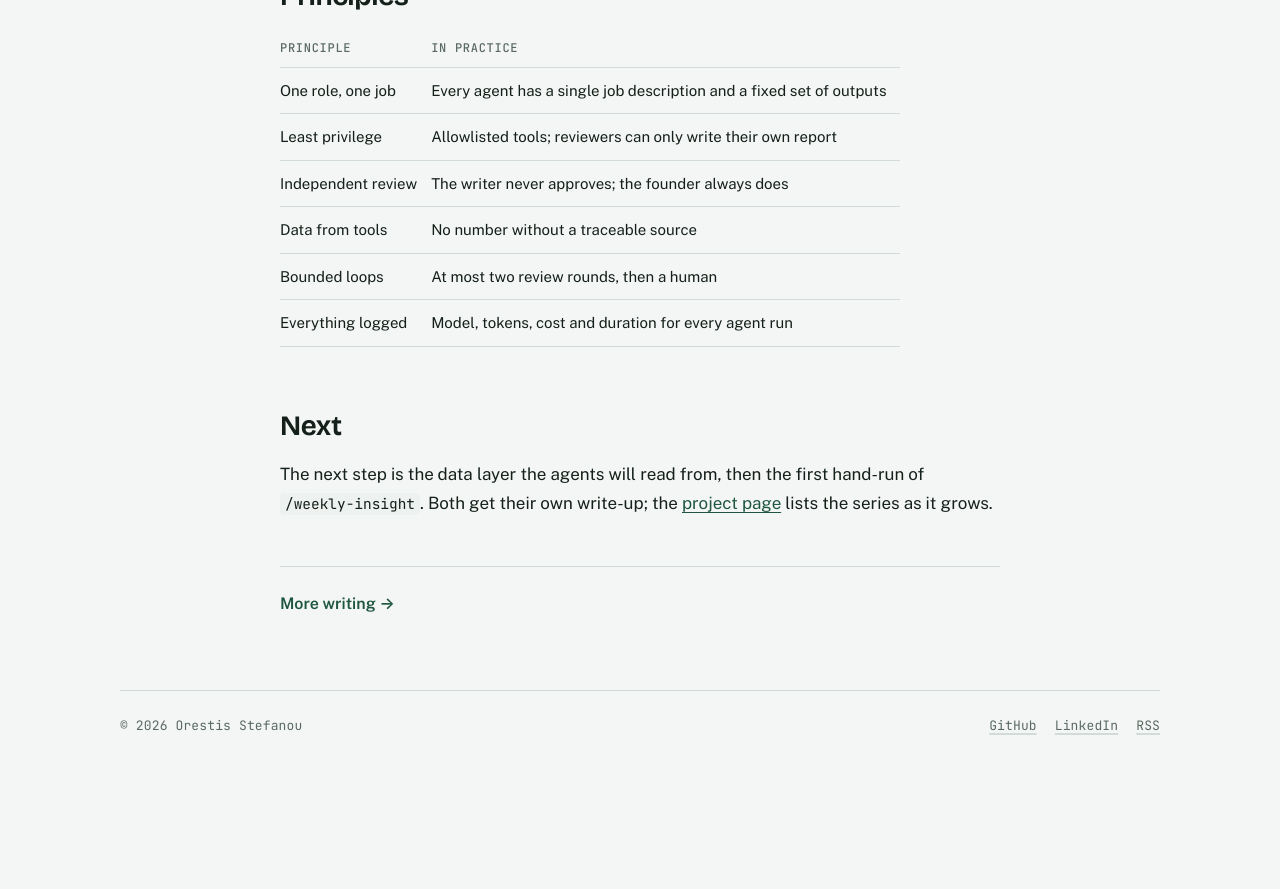
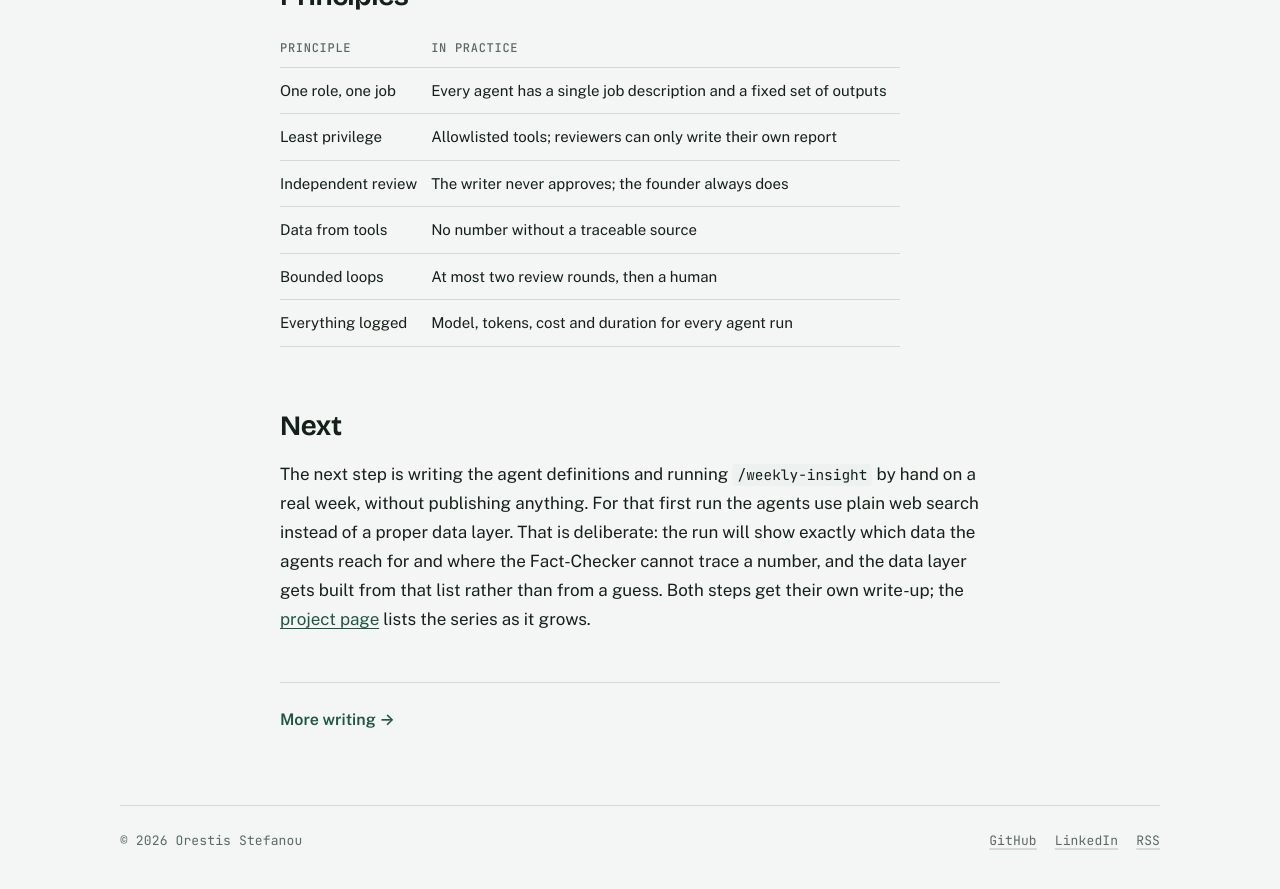
Before and after one commit to OrestisStefanou/OrestisStefanou.github.io, a Jekyll site: the page built from _posts/2026-11-08-Owl-Of-Wall-Street-Org-Design.md, in a window 1280 px wide and 900 px high, scrolled down 6731 px. Shown: the top 889 px of the window. Built offline with Jekyll 4.4.1, drawn with Linux system fonts in a browser that asks for light colours; before the commit the page ends 7515 px from its top, so only the background shows below that.

Commit message:
Correct the next step in the Owl org design post
Co-Authored-By: Claude Opus 5.5 <noreply@anthropic.com>

```diff
--- a/_posts/2026-11-08-Owl-Of-Wall-Street-Org-Design.md
+++ b/_posts/2026-11-08-Owl-Of-Wall-Street-Org-Design.md
@@ -150,4 +150,4 @@ The two never call each other at runtime. The company publishes versioned files,
 
 ## Next
 
-The next step is the data layer the agents will read from, then the first hand-run of `/weekly-insight`. Both get their own write-up; the [project page](/owl-of-wall-street/) lists the series as it grows.
+The next step is writing the agent definitions and running `/weekly-insight` by hand on a real week, without publishing anything. For that first run the agents use plain web search instead of a proper data layer. That is deliberate: the run will show exactly which data the agents reach for and where the Fact-Checker cannot trace a number, and the data layer gets built from that list rather than from a guess. Both steps get their own write-up; the [project page](/owl-of-wall-street/) lists the series as it grows.
```
